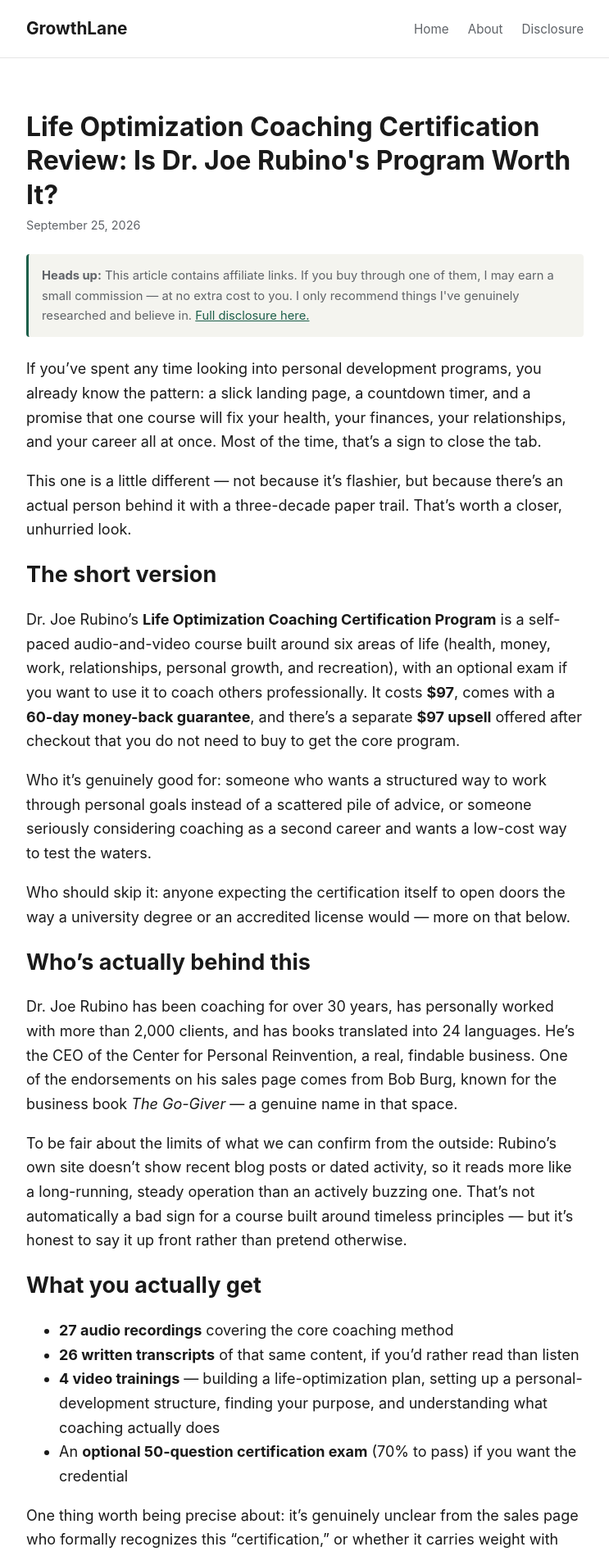
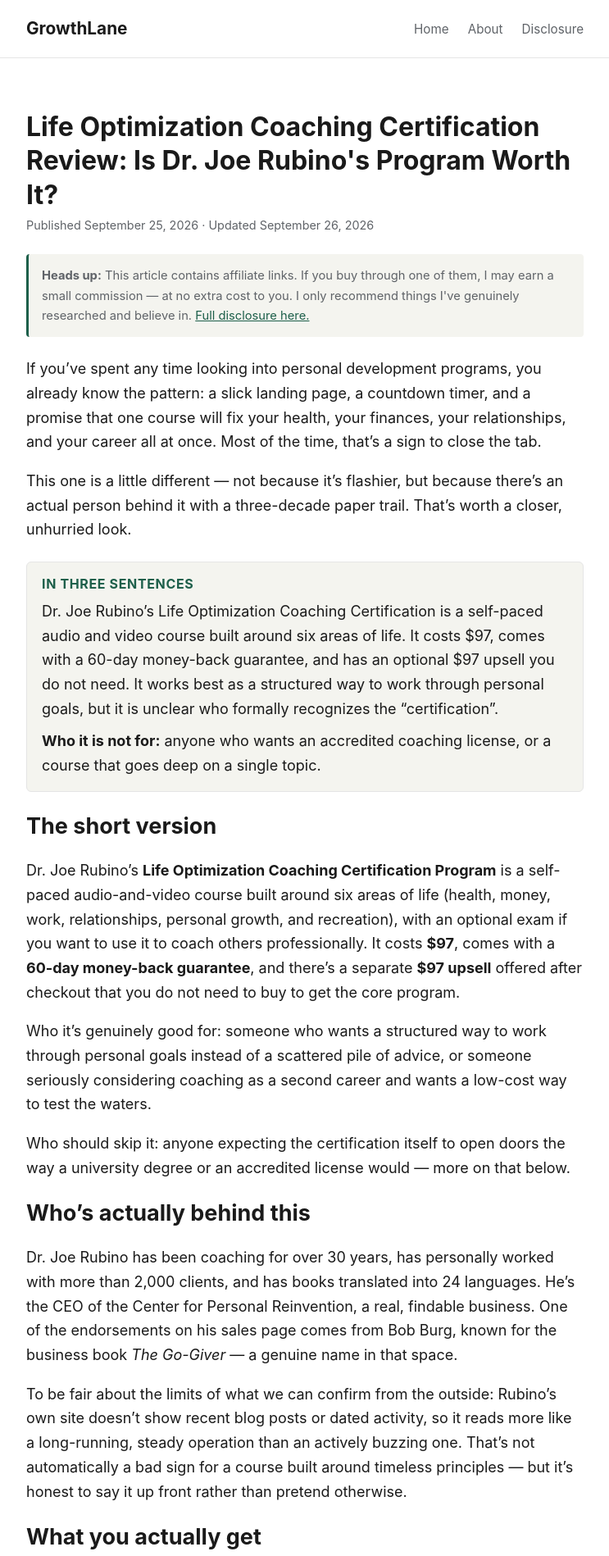
Before and after one commit to mikentg2005/growthlane, a Jekyll site: the page built from _posts/2026-09-25-life-optimization-coaching-certification-review.md, in a window 1280 px wide. Shown: the top 1898 px of the page at 82% size, without its empty margins (268-1011 px from the left). Built offline with Jekyll 4.4.1, drawn with Linux system fonts in a browser that asks for light colours.

Commit message:
Add summary boxes and updated date to posts
Adds an 'In three sentences' box and a 'who it is not for' note to both
articles, shows an Updated date in the post layout, and styles the box.

Co-Authored-By: Claude Sonnet 5 <noreply@anthropic.com>

```diff
--- a/_layouts/post.html
+++ b/_layouts/post.html
@@ -3,7 +3,7 @@ layout: default
 ---
 <article class="post">
   <h1 class="post-title">{{ page.title }}</h1>
-  <p class="post-meta">{{ page.date | date: "%B %-d, %Y" }}</p>
+  <p class="post-meta">Published {{ page.date | date: "%B %-d, %Y" }}{% if page.last_modified_at %} &middot; Updated {{ page.last_modified_at | date: "%B %-d, %Y" }}{% endif %}</p>
 
   <div class="disclosure-banner">
     <strong>Heads up:</strong> This article contains affiliate links. If you buy
--- a/_posts/2026-09-25-life-optimization-coaching-certification-review.md
+++ b/_posts/2026-09-25-life-optimization-coaching-certification-review.md
@@ -1,11 +1,20 @@
 ---
 title: "Life Optimization Coaching Certification Review: Is Dr. Joe Rubino's Program Worth It?"
 date: 2026-09-25
+last_modified_at: 2026-09-26
 ---
 
 If you've spent any time looking into personal development programs, you already know the pattern: a slick landing page, a countdown timer, and a promise that one course will fix your health, your finances, your relationships, and your career all at once. Most of the time, that's a sign to close the tab.
 
 This one is a little different — not because it's flashier, but because there's an actual person behind it with a three-decade paper trail. That's worth a closer, unhurried look.
+
+<div class="summary-box" markdown="1">
+## In three sentences
+
+Dr. Joe Rubino's Life Optimization Coaching Certification is a self-paced audio and video course built around six areas of life. It costs $97, comes with a 60-day money-back guarantee, and has an optional $97 upsell you do not need. It works best as a structured way to work through personal goals, but it is unclear who formally recognizes the "certification".
+
+**Who it is not for:** anyone who wants an accredited coaching license, or a course that goes deep on a single topic.
+</div>
 
 ## The short version
 
--- a/assets/css/style.css
+++ b/assets/css/style.css
@@ -145,3 +145,22 @@ h1, h2, h3 {
   body { font-size: 17px; }
   .post-title { font-size: 1.6rem; }
 }
+
+.summary-box {
+  background: var(--banner-bg);
+  border: 1px solid var(--border);
+  border-radius: 6px;
+  padding: 16px 18px;
+  margin: 24px 0;
+}
+
+.summary-box h2 {
+  font-size: 1rem;
+  margin: 0 0 8px;
+  text-transform: uppercase;
+  letter-spacing: 0.04em;
+  color: var(--accent);
+}
+
+.summary-box p { margin: 0 0 10px; }
+.summary-box p:last-child { margin-bottom: 0; }
```
Also changed, not shown: _posts/2026-09-25-best-books-on-sales-and-persuasion.md (+9 -0 lines).
